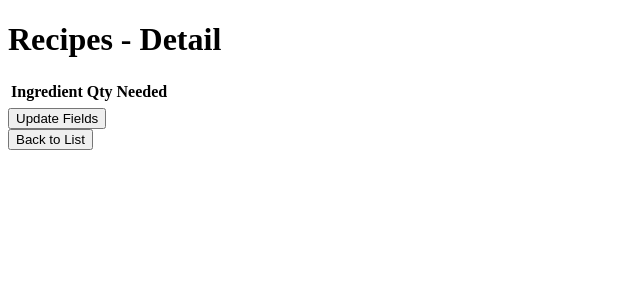
After one commit to dokkaebae/thegoodplace, a Django app: page /recipes-detail in a window 1280 px wide. The commit adds this page. Shown: the top 300 px of the page, without its empty margins (0-640 px from the left). Run offline with Django 3.2, Linux system fonts and the light colour scheme; lists and menus that the app fills with data are empty.

Commit message:
Added the recipe detail page

```diff
--- a/froyo/urls.py
+++ b/froyo/urls.py
@@ -6,6 +6,7 @@ from .views import IngredientsDetailView
 from .views import IngredientsUpdateView
 from .views import IngredientsCreateView
 from .views import RecipesListView
+from .views import RecipesDetailView
 
 urlpatterns = [
     path('', HomePageView.as_view()),
@@ -13,5 +14,6 @@ urlpatterns = [
     path('ingredients-detail', IngredientsDetailView.as_view()),
     path('ingredients-update', IngredientsUpdateView.as_view()),
     path('ingredients-create', IngredientsCreateView.as_view()),
-    path('recipes-list', RecipesListView.as_view())
+    path('recipes-list', RecipesListView.as_view()),
+    path('recipes-detail', RecipesDetailView.as_view())
 ]
--- a/froyo/views.py
+++ b/froyo/views.py
@@ -17,3 +17,6 @@ class IngredientsCreateView(TemplateView):
 
 class RecipesListView(TemplateView):
     template_name = "recipes_list.html"
+
+class RecipesDetailView(TemplateView):
+    template_name = "recipes_detail.html"
--- /dev/null
+++ b/templates/recipes_detail.html
@@ -0,0 +1,41 @@
+<!DOCTYPE html>
+<html>
+  <head>
+    <title>Recipes - Detail</title>
+  </head>
+
+  <body>
+    <div>
+      <h1 id="page_header">Recipes - Detail</h1>
+    </div>
+
+    <div>
+      <table class="table">
+        <thead>
+          <tr>
+            <th>Ingredient</th>
+            <th>Qty Needed</th>
+          </tr>
+        </thead>
+        <tbody>
+          <tr>
+            <td></td>
+            <td></td>
+          </tr>
+        </tbody>
+      </table>
+    </div>
+
+    <div>
+      <form>
+        <button type="submit" id="button_to_recipes_update">Update Fields</button>
+      </form>
+    </div>
+
+    <div>
+      <form method="get" action="http://localhost:8000/recipes-list">
+        <button type="submit" id="back_button">Back to List</button>
+      </form>
+    </div>
+  </body>
+</html>
--- a/templates/recipes_list.html
+++ b/templates/recipes_list.html
@@ -21,7 +21,7 @@
             <tr>
               <td></td>
               <td>
-                <form>
+                <form method="get" action="http://localhost:8000/recipes-detail">
                   <button type="submit" id="button_to_recipes_detail">Go to detail</button>
                 </form>
               </td>
```
